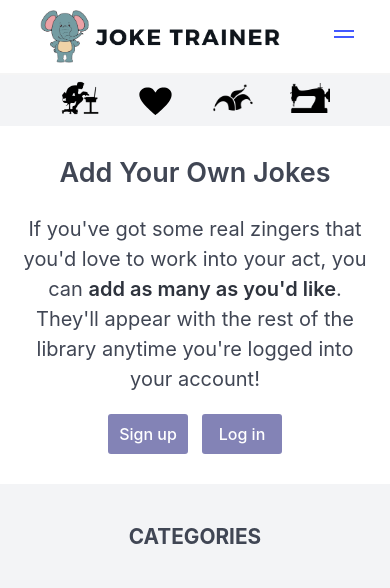
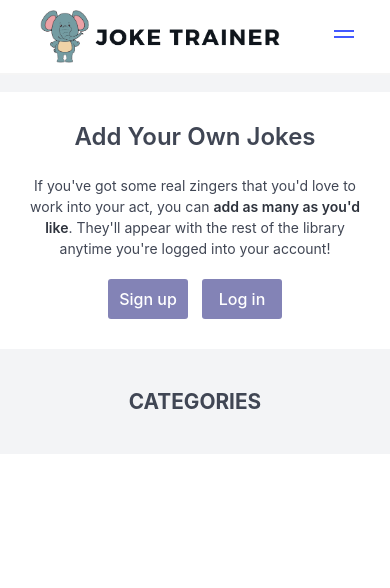
Before and after one commit to robbyhecht/joke-trainer, a Django app: page /about/add in a window 390 px wide. Shown: the top 588 px of the page. Run offline with Django 3.2, Linux system fonts and the light colour scheme; data that the repository does not hold is empty; parts of the project's set-up code (start-up, migrations or seed data) failed here and were passed over; some libraries are stand-ins or nearby versions.

Commit message:
addded currently unused about section assets. removed left column on mobile, resized text in center column for mobile

```diff
--- a/joke_trainer/settings.py
+++ b/joke_trainer/settings.py
@@ -26,7 +26,7 @@ SECRET_KEY = '*ub^)k6qpe5l9q2vh9hg(v96vbty*f=sjm!1i#seut^c@-!@-b'
 
 # SECURITY WARNING: don't run with debug turned on in production!
 # DEBUG = True
-DEBUG = os.environ.get('DJANGO_DEBUG', '') == 'False'
+DEBUG = os.environ.get('DJANGO_DEBUG', '') != 'False'
 
 ALLOWED_HOSTS = ['localhost', 'www.joketrainer.com']
 
--- a/jt/static/jt/index.css
+++ b/jt/static/jt/index.css
@@ -245,10 +245,10 @@ body {
     margin: 0px;
   }
   .main-header {
-    font-size: 27px !important;
+    font-size: 24px !important;
   }
   .main-text {
-    font-size: 20px;
+    font-size: 14px;
   }
   .center-header-container {
     margin-top: 15px;
--- a/jt/templates/index.html
+++ b/jt/templates/index.html
@@ -9,7 +9,7 @@
         <div class="col-1-div">
           {%block indexleft%}
 
-            <div class="left-column-header">
+            <div class="left-column-header is-hidden-mobile">
               <div class="joke-trainer-left-text">
 
                 <!-- left column image links to site explanations -->
--- a/jt/templates/navbar.html
+++ b/jt/templates/navbar.html
@@ -35,6 +35,12 @@
           </div>
         </form>
 
+        {%comment%}
+        <a class="navbar-about" href="{% url 'jt:about' %}">About</a>
+        {%endcomment%}
+
+
+
       </div>
 
       <!-- login/signup and logout buttons toggle depending on current login status -->
--- a/jt/urls.py
+++ b/jt/urls.py
@@ -16,6 +16,7 @@ urlpatterns = [
   path('favorites/trainer', views.favorites_train, name='favorites_trainer'),
   path('category/add', views.add_to_favorites, name='add_to_favorites'),
   path('favorites/remove/<int:id>', views.remove_from_favorites, name ='remove_from_favorites'),
+#   path('about', views.about, name = 'about'),
   path('about/cruise', views.about_cruise, name = 'about_cruise'),
   path('about/favorites', views.about_favorites, name = 'about_favorites'),
   path('about/trainer', views.about_trainer, name = 'about_trainer'),
```
Also changed, not shown: jt/templates/about.html (added, +26 -0 lines).
